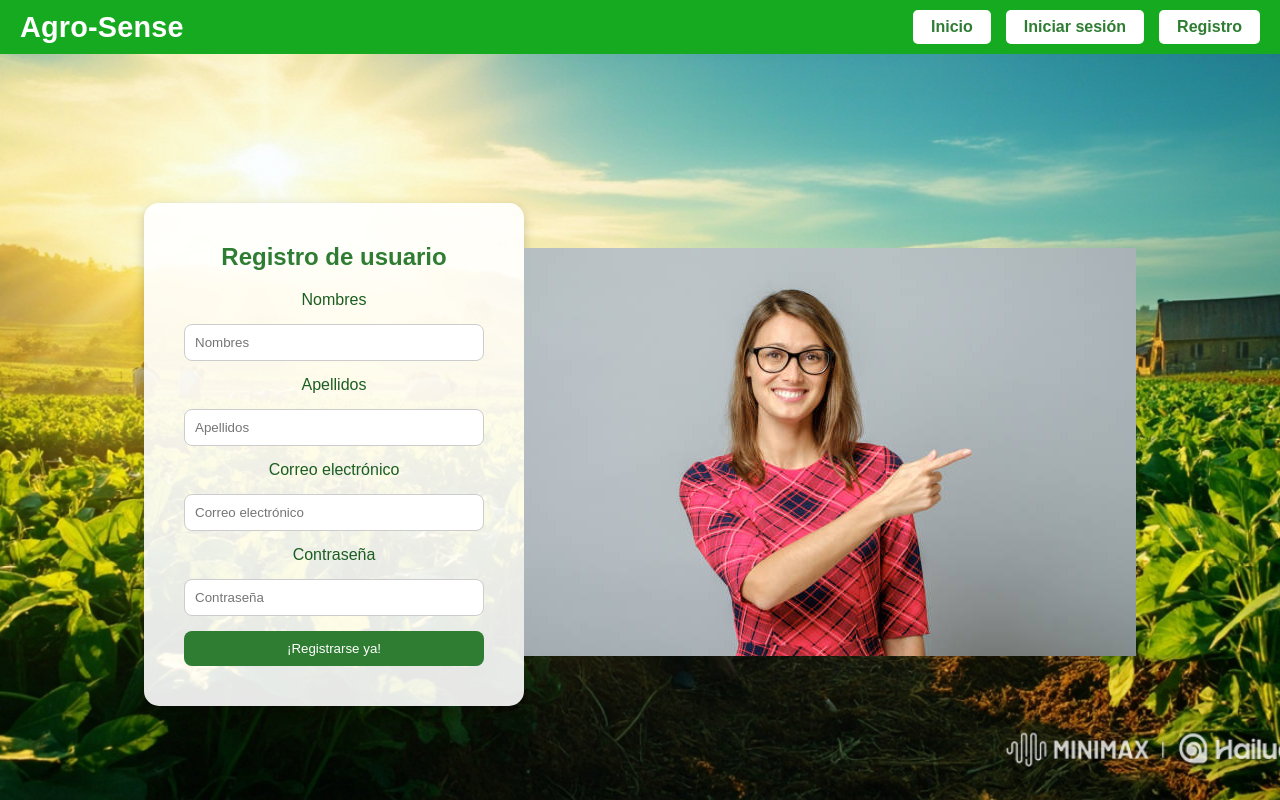
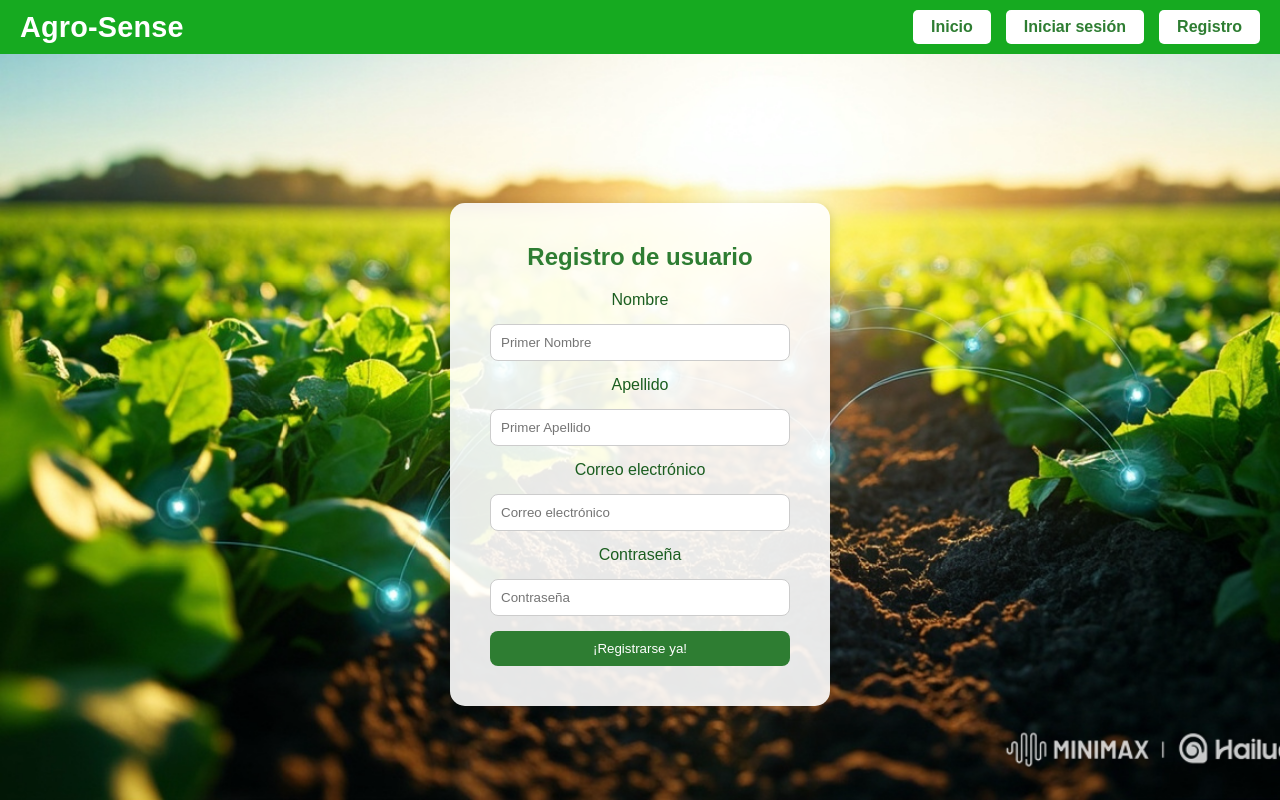
Before and after one commit to nicolasresgra2005/softwaredesarrollo1, a React (Vite) app: page /register in a window 1280 px wide. Built offline with nearby package versions, Linux system fonts and the light colour scheme.

Commit message:
Actualizacion pagina Register

```diff
--- a/src/pages/Login.css
+++ b/src/pages/Login.css
@@ -1,7 +1,7 @@
 /* 🔹 Contenedor principal del login */
 .login-container {
   display: flex;
-  justify-content: flex-end; /* mover login a la derecha */
+  justify-content: center; /* mover login a la derecha */
   align-items: center;
   min-height: 100vh; /* ocupa toda la altura visible */
   width: 100%;
--- a/src/pages/Login.jsx
+++ b/src/pages/Login.jsx
@@ -7,7 +7,7 @@ function Login() {
       <div className="login-box">
         <h2>Iniciar Sesión</h2>
         <form>
-          <input type="text" placeholder="Usuario" />
+          <input type="text" placeholder="Correo Electronico" />
           <input type="password" placeholder="Contraseña" />
           <button type="submit">Entrar</button>
         </form>
--- a/src/pages/Register.css
+++ b/src/pages/Register.css
@@ -5,12 +5,12 @@
   align-items: center;
   min-height: 100vh;
   width: 100%;
-  background-image: url('../assets/Fondo.png');
-  background-size: cover;
-  background-position: center;
-  background-repeat: no-repeat;
-  background-attachment: fixed;
-  overflow: hidden;
+  background-image: url('../assets/FonfoR.png');
+  background-size: cover;       /* cubre toda la pantalla */
+  background-position: center;  /* centrada */
+  background-repeat: no-repeat; /* sin repetir */
+  background-attachment: fixed; /* mantiene la imagen fija */
+  overflow: hidden;             /* evita scroll innecesario */
 }
 
 /* Caja del formulario */
--- a/src/pages/Register.jsx
+++ b/src/pages/Register.jsx
@@ -1,6 +1,5 @@
 import React from "react";
 import "../pages/Register.css";
-import mujer from "../assets/mujer.jpg"; // Ajusta el nombre si tu imagen tiene otro nombre
 
 function Register() {
   return (
@@ -8,11 +7,11 @@ function Register() {
       <div className="register-box">
         <h2>Registro de usuario</h2>
         <form>
-          <label>Nombres</label>
-          <input type="text" placeholder="Nombres" />
+          <label>Nombre</label>
+          <input type="text" placeholder="Primer Nombre" />
 
-          <label>Apellidos</label>
-          <input type="text" placeholder="Apellidos" />
+          <label>Apellido</label>
+          <input type="text" placeholder="Primer Apellido" />
 
           <label>Correo electrónico</label>
           <input type="email" placeholder="Correo electrónico" />
@@ -23,10 +22,6 @@ function Register() {
           <button type="submit">¡Registrarse ya!</button>
         </form>
       </div>
-
-      <div className="register-image">
-        <img src={mujer} alt="Registro" />
-      </div>
     </div>
   );
 }
```
Also changed, not shown: src/assets/FonfoR.png (added).
